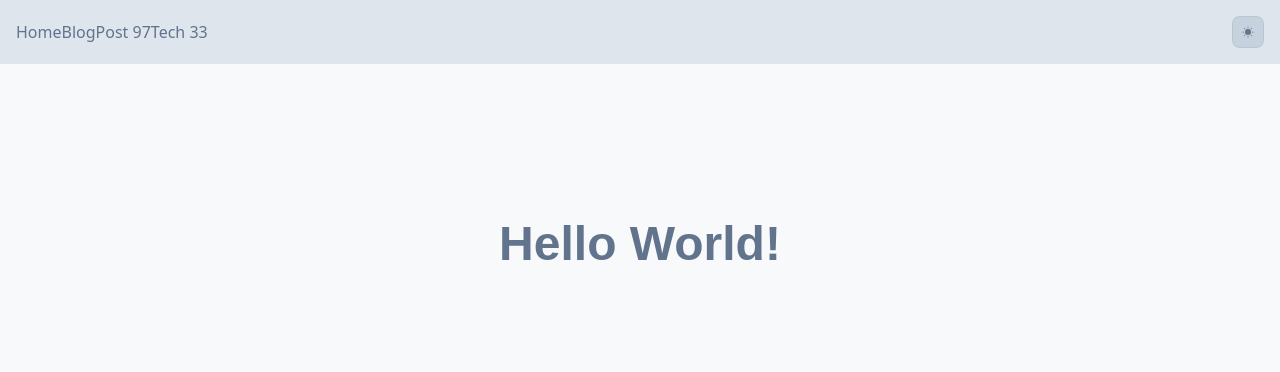
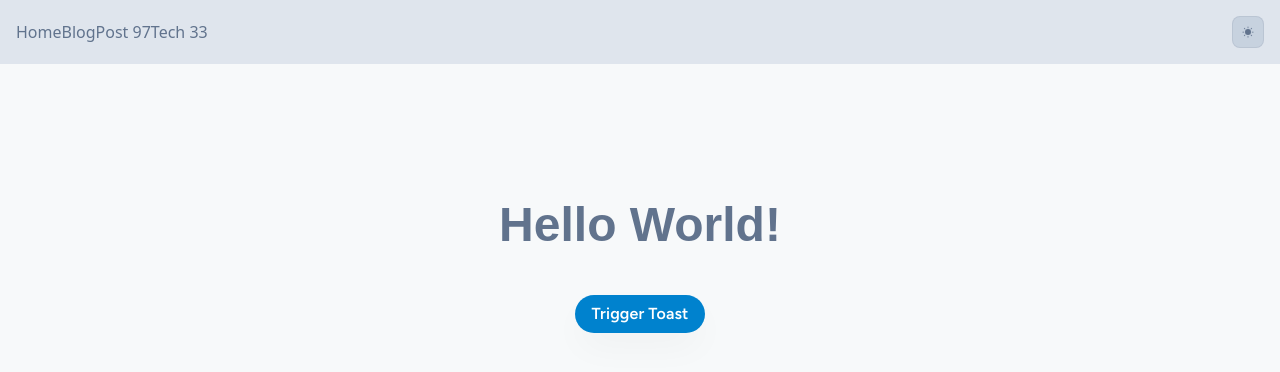
Before and after one commit to lorenzoferrante97/frontend-template, a Next.js app: page / in a window 1280 px wide. Shown: the top 372 px of the page. Built offline with nearby package versions, Linux system fonts and the light colour scheme; a web font is replaced by a local one.

Commit message:
add: toast

```diff
--- /dev/null
+++ b/app/components/ToastSection.jsx
@@ -0,0 +1,39 @@
+"use client";
+
+import { toast } from "sonner";
+import { Button } from "@/app/components/ui/button";
+
+export default function ToastSection() {
+	const toastTypes = {
+		message: toast.message,
+		success: toast.success,
+		error: toast.error,
+		warning: toast.warning,
+		info: toast.info,
+	};
+
+	const handleToast = (type = "message", title, description) => {
+		const showToast = toastTypes[type] || toast.message;
+		showToast(title, description && { description });
+	};
+
+	return (
+		<div>
+			<Button
+				// onClick={handleClick}
+				onClick={() =>
+					handleToast(
+						"message",
+						"This is a toast message",
+						"This is the message description",
+					)
+				}
+				color="accent"
+				variant="default"
+				size="default"
+			>
+				Trigger Toast
+			</Button>
+		</div>
+	);
+}
--- a/app/components/WrapperForClient.jsx
+++ /dev/null
@@ -1,5 +0,0 @@
-"use client";
-
-export default function WrapperForClient({ childen }) {
-	return <>{childen}</>;
-}
--- a/app/components/ui/button.jsx
+++ b/app/components/ui/button.jsx
@@ -74,13 +74,14 @@ const buttonVariants = cva(
   }
 )
 
-function Button({ className, variant, size, color, asChild = false, ...props }) {
+function Button({ className, onClick, variant, size, color, asChild = false, ...props }) {
   const Comp = asChild ? Slot : "button"
 
   return (
     <Comp
       className={`${cn(buttonVariants({ variant, size, className }))} ${buttonStyle[color][variant]}`}
       data-slot='button'
+      onClick={onClick}
       {...props}
     />
   )
--- a/app/layout.jsx
+++ b/app/layout.jsx
@@ -56,10 +56,7 @@ export default function RootLayout({ children }) {
 					</nav>
 					{children}
 
-					{/* <WrapperForClient>
-						<Toaster />
-					</WrapperForClient> */}
-					<Toaster />
+					<Toaster richColors closeButton />
 
 					{/* - FOOTER ------------------ */}
 				</ThemeProvider>
--- a/app/page.jsx
+++ b/app/page.jsx
@@ -39,7 +39,7 @@
 // 	BreadcrumbSeparator,
 // } from "@/app/components/ui/breadcrumb";
 
-import { Button } from "@/app/components/ui/button";
+// import { Button } from "@/app/components/ui/button";
 
 // import {
 // 	Card,
@@ -136,7 +136,7 @@ import { Button } from "@/app/components/ui/button";
 
 // import { Slider } from "@/app/components/ui/slider";
 
-import WrapperForClient from "./components/WrapperForClient";
+import ToastSection from "./components/ToastSection";
 
 export default function Home() {
 	return (
@@ -424,16 +424,7 @@ export default function Home() {
 				{/* <Slider defaultValue={[50]} max={100} min={0} step={1} /> */}
 
 				{/* - Toast ------------------------- */}
-				{/* <Button
-					onClick={handleClickToToast}
-					color="neutral"
-					variant="default"
-					size="default"
-				>
-					Trigger a toast
-				</Button> */}
-
-				<WrapperForClient></WrapperForClient>
+				<ToastSection />
 
 				{/* - LOCAL IMG ---------------------------------------------------------------------- */}
 				{/* local image */}
```
